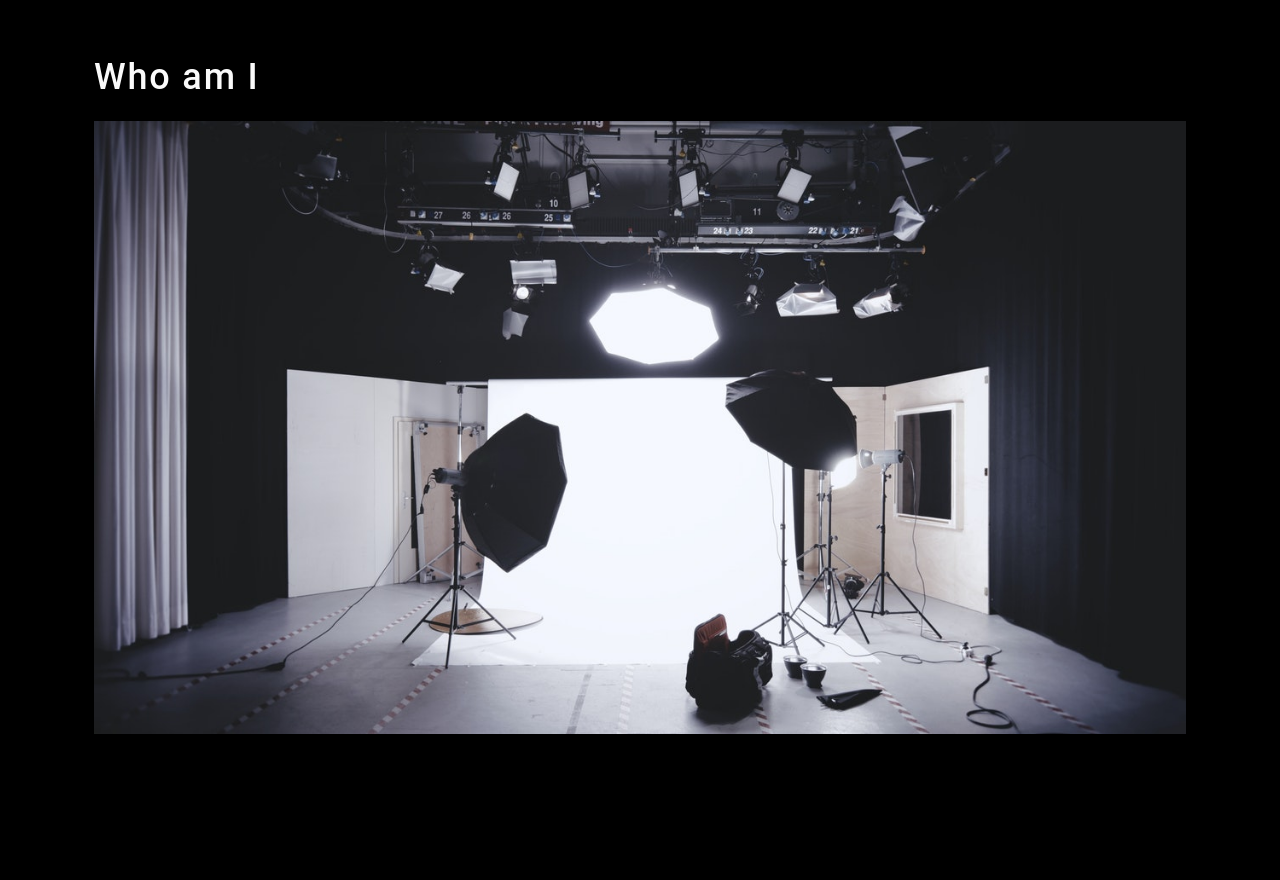
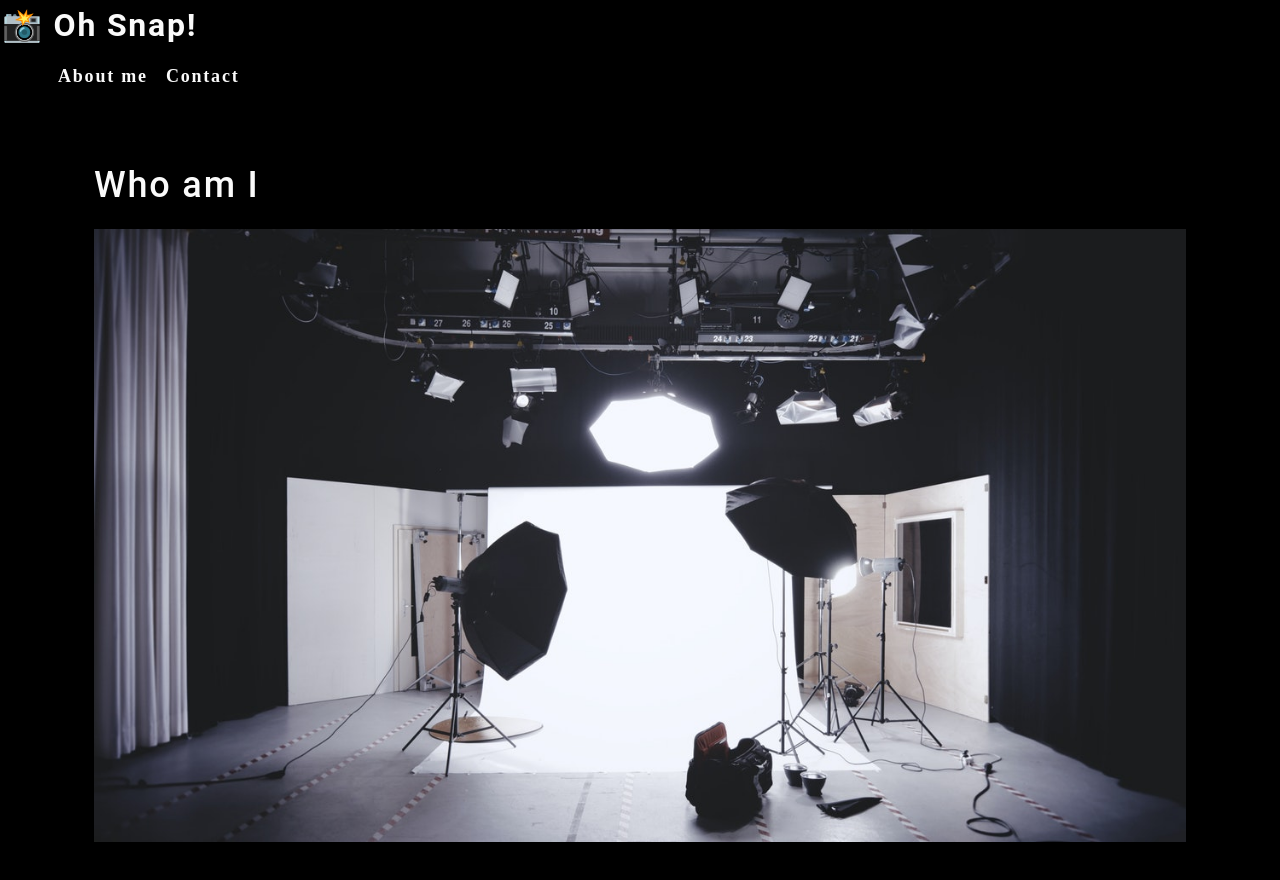
Before and after one commit to teatyped/photo-port, a React (Create React App) app: page / in a window 1280 px wide. Shown: the top 880 px of the page. Before the commit the page ends 808 px from the top, so only its background shows below. Built offline with nearby package versions, Linux system fonts and the light colour scheme.

Commit message:
addednav

```diff
--- a/src/App.js
+++ b/src/App.js
@@ -2,10 +2,12 @@
 // import logo from './logo.svg';
 import './App.css';
 import About from './components/About';
+import Nav from './components/Nav';
 
 function App() {
   return (
    <div>
+     <Nav></Nav>
      <main>
        <About></About>
      </main>
--- /dev/null
+++ b/src/components/Nav/index.js
@@ -0,0 +1,31 @@
+import React from "react";
+
+function Nav() {
+  return (
+    <header>
+      <h2>
+        <a href="/">
+          <span role="img" aria-label="camera">
+            📸
+          </span>{" "}
+          Oh Snap!
+        </a>
+      </h2>
+
+      <nav>
+          <ul className="flex-row">
+              <li className="mx-2">
+                  <a href="about">
+                      About me
+                  </a>
+              </li>
+              <li>
+                  <span>Contact</span>
+              </li>
+          </ul>
+      </nav>
+    </header>
+  );
+}
+
+export default Nav;
```
Also changed, not shown: src/components/Pet.js (deleted, +0 -20 lines).
